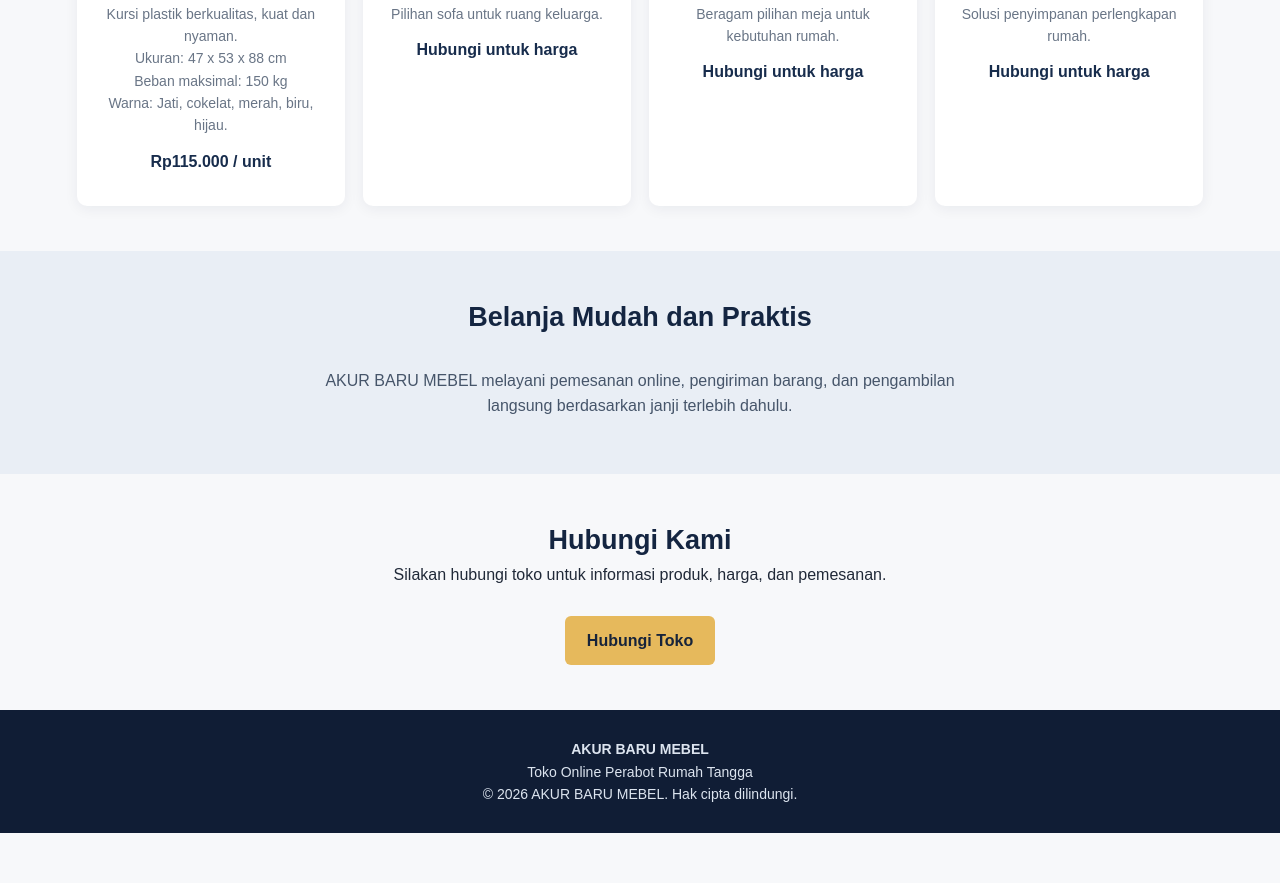
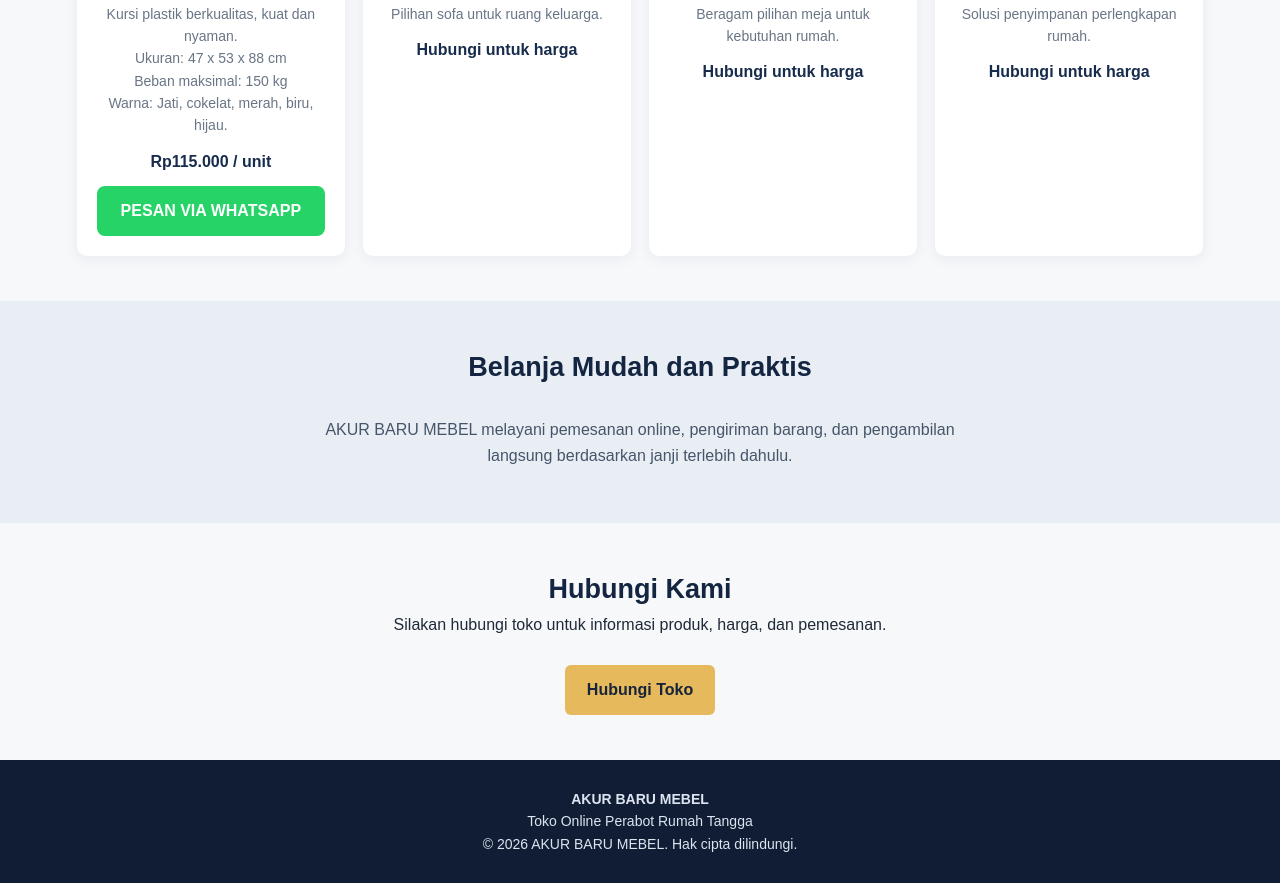
Before and after one commit to sudarmihidok-create/akur-online-mebel-, a plain HTML site: page index.html in a window 1280 px wide. Shown: the part 1119-2002 px from the top of the page. Before the commit the page ends 1952 px from the top, so only its background shows below. Drawn offline with Linux system fonts and the light colour scheme.

Commit message:
Update index.html

```diff
--- a/index.html
+++ b/index.html
@@ -84,7 +84,11 @@ footer{background:#101d35;color:#dce4ef;padding:28px 6%;text-align:center;font-s
   <p>Ukuran: 47 x 53 x 88 cm</p>
   <p>Beban maksimal: 150 kg</p>
   <p>Warna: Jati, cokelat, merah, biru, hijau.</p>
-  <div class="price">Rp115.000 / unit</div>
+  <div class="price">Rp115.000 / unit</div><a href="https://wa.me/6288214202909?text=Saya%20ingin%20memesan%20Kursi%20Napolly%20BIG%20N-232%20harga%20Rp115.000"
+target="_blank"
+style="display:block;background:#25D366;color:white;padding:12px;border-radius:8px;text-decoration:none;font-weight:bold;margin-top:12px;">
+PESAN VIA WHATSAPP
+  </a>
 </article>
 
 
```
